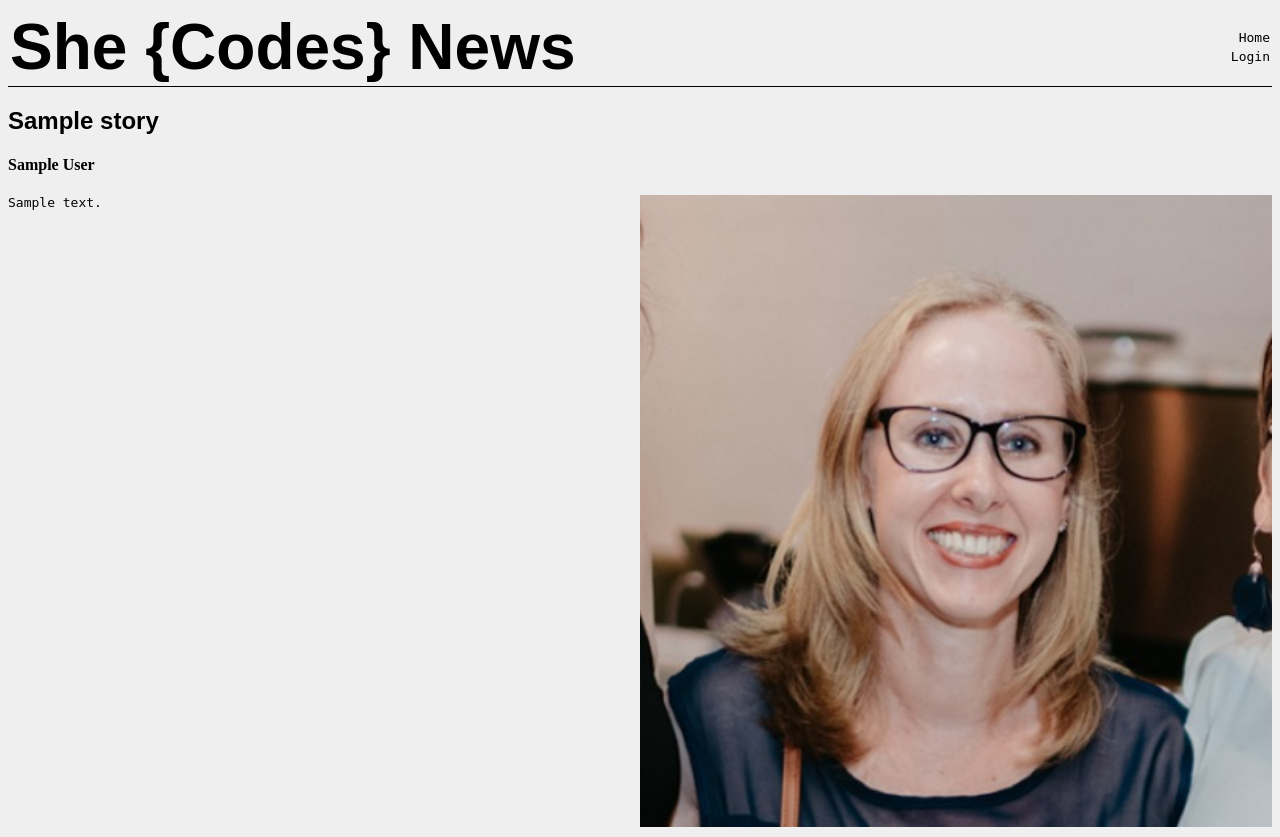
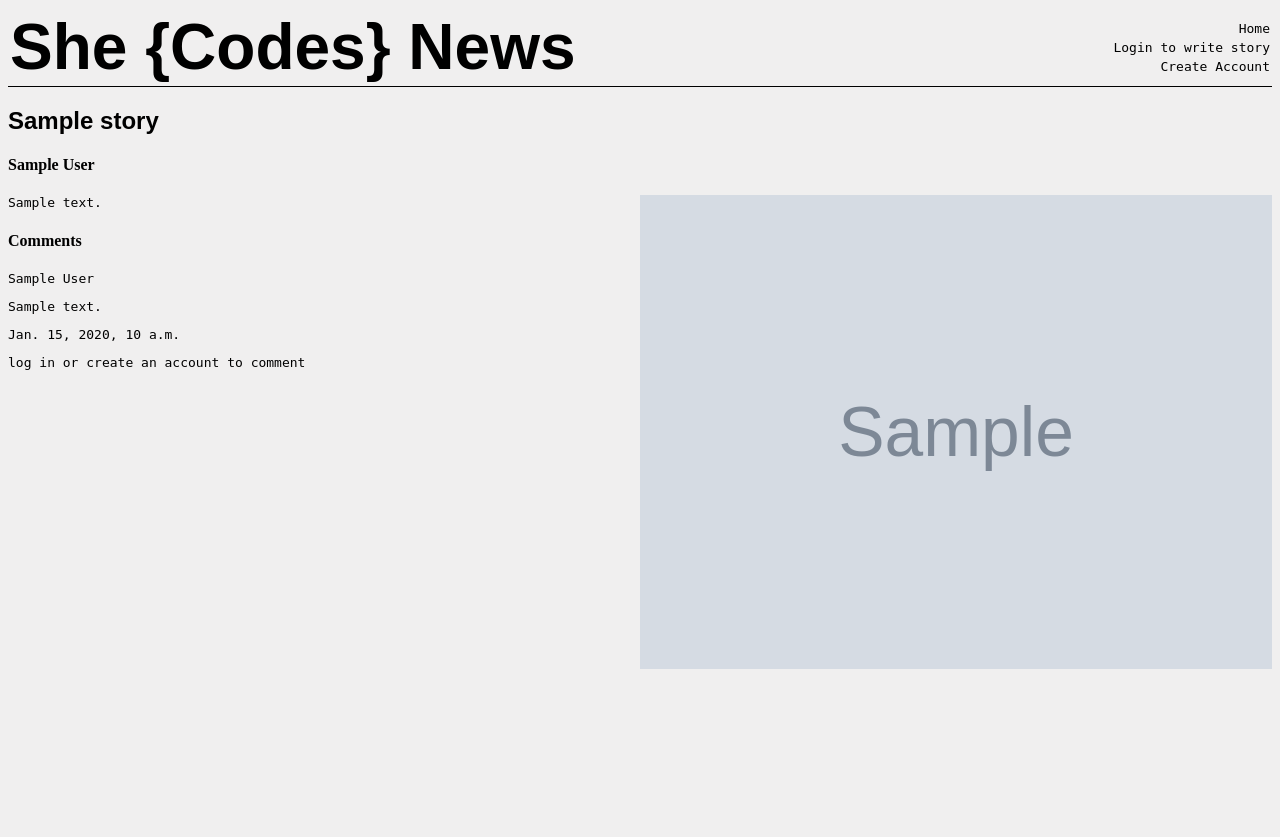
Before and after one commit to cinchenx/shecodes_news, a Django app: template she_codes_news/news/templates/news/story.html in a window 1280 px wide. After the commit the page ends 669 px from the top, so only its background shows below. Run offline with Django 4.2, Linux system fonts and the light colour scheme; the template is opened without the code that fills it: most values are stand-ins (such as "Sample title", 1, 10 or a date in 2020); grey boxes marked "Sample" are stand-in pictures; some web fonts are replaced.

Commit message:
comment set up

```diff
--- a/she_codes_news/news/templates/news/index.html
+++ b/she_codes_news/news/templates/news/index.html
@@ -8,7 +8,7 @@
 
     {% block content %}
     <br>
-    <a href="{% url 'news:newStory' %}">Write New Story</a>
+    <!-- <a href="{% url 'news:newStory' %}">Write New Story</a> -->
     <h2>Latest News</h2>
 
     <div id="latest-stories">
--- a/she_codes_news/news/templates/news/story.html
+++ b/she_codes_news/news/templates/news/story.html
@@ -12,9 +12,48 @@
     <h2>{{ story.title }}</h2>
     <h4>{{ story.author }}</h4>
     <div id="story-content">
-        <img src="{% static '/news/images/placeholder-5.jpg' %}">
+
+
+        {% if story.image %}
+        <img src="{{ story.image }}">
+        {% else %}
+            <img src="{% static '/news/images/placeholder-5.jpg' %}">
+        {% endif %}
         {{ story.content|linebreaks }}
     </div>
 </div>
 
+
+<!-- add comment section, if user if authenticated  then add comment -->
+
+<div id="comment">
+    <h4>Comments</h4>
+    {% for comment in story.comments.all %}
+    <p>{{ comment.author }}</p>
+    <p>{{ comment.content }}</p>
+    <p>{{ comment.pub_date }}</p>
+
+    {% empty %}
+    <p>leave the first comment</p>
+    {% endfor %}
+
+</div>
+
+<div id="addcomment">
+
+    {% if request.user.is_authenticated %}
+    <h4>Share your thoughts!</h4>
+
+    <form action="{% url 'news:addComment' story.id %}" method="post">
+        {% csrf_token %}
+        {{ form.as_p }}
+        <input type = "submit", value="submit">
+    </form>
+   {% else %}
+
+   <p>log in or create an account to comment</p>
+
+   {% endif %}
+
+</div>
 {% endblock %}
--- a/she_codes_news/news/templates/news/storyCard.html
+++ b/she_codes_news/news/templates/news/storyCard.html
@@ -7,7 +7,7 @@
         {% endif %}
         <div class="story-card-text">
             <h3>{{ story.title }}</h3>
-            <h4>{{ story.author }}</h4>
+            <a href="{% url 'news:authorStories' story.author.id %} "><h4>{{ story.author }}</h4></a>
             <h4>{{ story.pub_date }}</h4>
         </div>
     </a>
--- a/she_codes_news/news/urls.py
+++ b/she_codes_news/news/urls.py
@@ -6,5 +6,7 @@ app_name = 'news'
 urlpatterns = [
     path('', views.IndexView.as_view(), name='index'),
     path('<int:pk>/', views.StoryView.as_view(), name='story'),
-    path('add-story/', views.AddStoryView.as_view(), name='newStory')
+    path('add-story/', views.AddStoryView.as_view(), name='newStory'),
+    path('user/<int:pk>', views.AuthorStories.as_view(), name='authorStories'),
+    path('<int:pk>/comments', views.AddCommentView.as_view(), name='addComment')
 ]
--- a/she_codes_news/static/styles.css
+++ b/she_codes_news/static/styles.css
@@ -52,3 +52,6 @@ a {
 a, p {
     font-family: monospace;
 }
+
+
+/* form styling */
--- a/she_codes_news/templates/nav.html
+++ b/she_codes_news/templates/nav.html
@@ -1,11 +1,13 @@
 <nav>
     <a href="{% url 'news:index' %}">Home</a>
 
-    {% if request.user.is.authenticated %}
+    {% if request.user.is_authenticated %}
         <a href="#">{{ user.username }}</a>
+        <a href="{% url 'news:newStory' %}">Write New Story</a>
         <a href="{% url 'logout' %}">Logout</a>
 
     {% else %}
-        <a href="{% url 'login' %}">Login</a>
+        <a href="{% url 'login' %}">Login to write story</a>
+        <a href="{% url 'users:createAccount' %}">Create Account</a>
     {% endif %}
 </nav>
```
Also changed, not shown: she_codes_news/news/models.py (+13 -0 lines), she_codes_news/news/views.py (+49 -0 lines).
